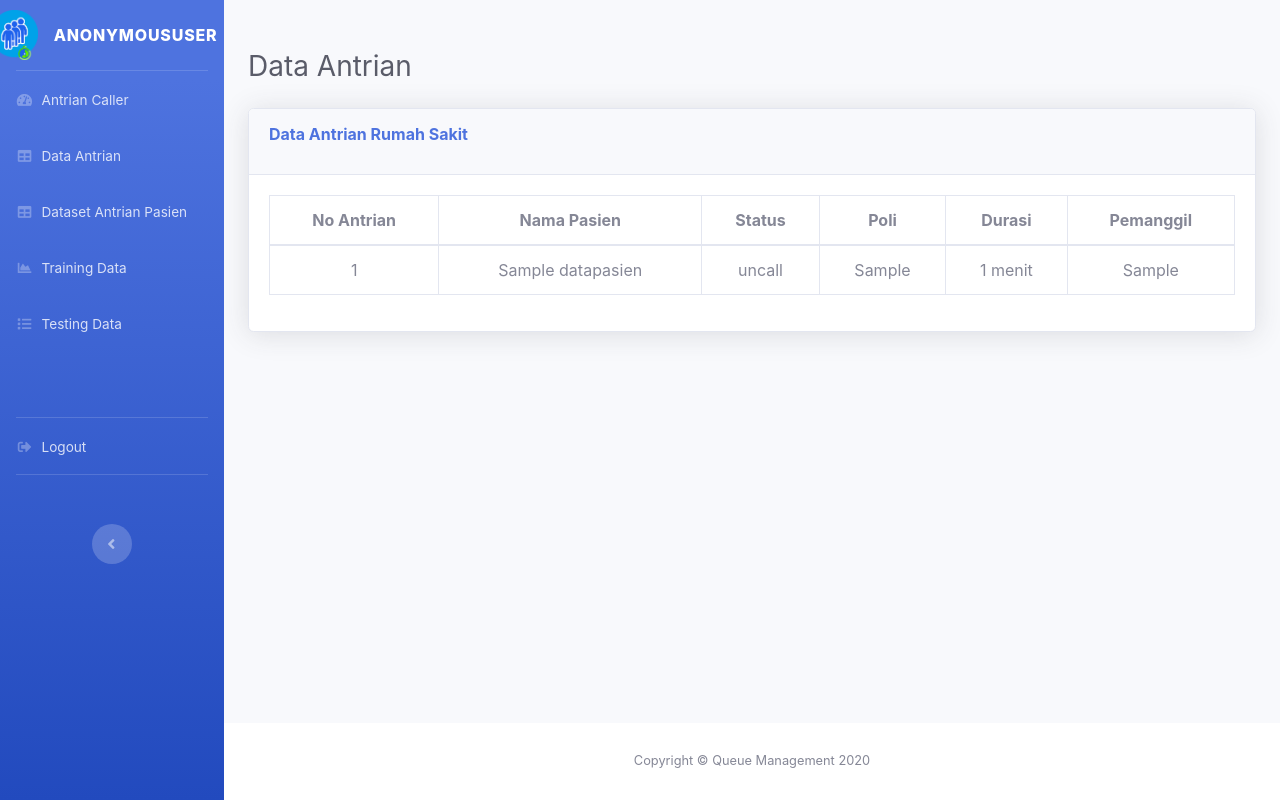
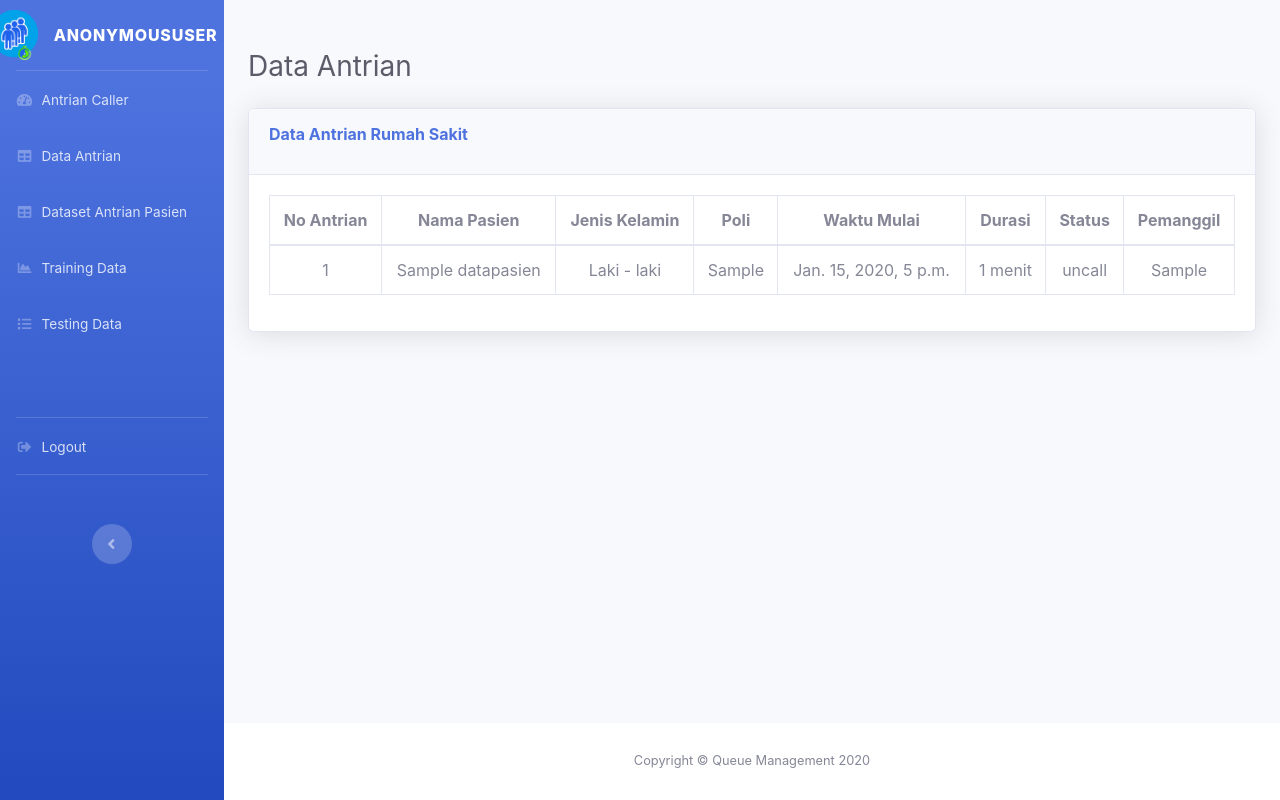
Before and after one commit to fatoni-ach/management-queue, a Django app: a page that uses templates/pasien.html in a window 1280 px wide. Run offline with Django 3.2, Linux system fonts and the light colour scheme; tables that the repository leaves empty hold one stand-in row (values such as "Sample post"); some libraries are stand-ins or nearby versions; some web fonts are replaced.

Commit message:
add data pasien

```diff
--- a/Random_Forest/urls.py
+++ b/Random_Forest/urls.py
@@ -24,6 +24,7 @@ urlpatterns = [
     url(r'^logout/$', views.logout_view , name="logout"),
     url(r'^reset/$', views.reset , name="reset"),
     url(r'^data-antrian/$', views.data_antrian , name="data_antrian"),
+    url(r'^data-antrian/download/$', views.download_data , name="download"),
     url(r'^poli/(?P<jenis_pengobatan>[\w-]+)/$', views.poli , name="poli"),
     url(r'^antrian/', include('antrian.urls', namespace="antrian")),
     url(r'^api/request/', include('api.urls', namespace="api")),
--- a/Random_Forest/views.py
+++ b/Random_Forest/views.py
@@ -6,6 +6,8 @@ from django.utils.formats import dateformat
 import datetime
 from django.utils import timezone
 from django.contrib import messages
+from django.http import HttpResponse
+import csv
 
 def index(request):
     context = {
@@ -151,6 +153,18 @@ def setDataSet(noAntrian):
     }
     Pasien.objects.bulk_create([Pasien(**data)])
 
+def download_data(request):
+    noantrian = NoAntrian.objects.all().order_by('-created_at')
+    response = HttpResponse(content_type='text/csv')
+    response['Content-Disposition']='attachment; filename="data_antrian.csv"'
+    writer = csv.writer(response)
+    writer.writerow(['id', 'no_antrian','nama_pasien', 'status','poli', 'durasi'])
+    users = NoAntrian.objects.all().values_list('id','no','data_pasien', 'status', 'jenis_pengobatan', 'durasi')
+    for user in users:
+        writer.writerow(user)
+        print(user)
+    return response
+
 def getNamaDokter(jenis_pengobatan):
     if jenis_pengobatan == "Penyakit dalam":
         return "Dr Wahyu H"
--- a/templates/pasien.html
+++ b/templates/pasien.html
@@ -17,8 +17,9 @@
             <h6 class="m-0 font-weight-bold text-primary col-6">Data Antrian Rumah Sakit</h6>
             <hr>
 
-            </div>
+          </div>
         </div>
+          <!-- <a href="{% url 'download' %}" class="d-none d-sm-inline-block btn btn-sm btn-primary shadow-sm"><i class="fas fa-download fa-sm text-white-50"></i> Download </a>       -->
         <div class="card-body">
         <div class="table-responsive">
             <table class="table table-bordered" id="dataTable" width="100%" cellspacing="0">
@@ -26,9 +27,11 @@
                 <tr align="center">
                 <th>No Antrian</th>
                 <th>Nama Pasien</th>
+                <th>Jenis Kelamin</th>
+                <th>Poli</th>
+                <th>Waktu Mulai</th>
+                <th>Durasi</th>
                 <th>Status</th>
-                <th>Poli</th>
-                <th>Durasi</th>
                 <th>Pemanggil</th>
                 </tr>
             </thead>
@@ -37,9 +40,15 @@
                 <tr align="center">
                     <td>{{data.no}}</td>
                     <td>{{data.data_pasien.nama_pasien}}</td>
+                    {% if data.data_pasien.jenis_kelamin == "l" %}
+                    <td>Laki - laki</td>
+                    {% else %}
+                    <td>Perempuan</td>
+                    {% endif %}
+                    <td>{{data.jenis_pengobatan}}</td>
+                    <td>{{data.created_at}}</td>
+                    <td>{{data.durasi}} menit</td>
                     <td>{{data.status}}</td>
-                    <td>{{data.jenis_pengobatan}}</td>
-                    <td>{{data.durasi}} menit</td>
                     <td>{{data.pemanggil}}</td>
                     <!-- <td>
                         <a href="{% url 'antrian:update' data.id %}" class="btn btn-user btn-warning">Update</a>
```
